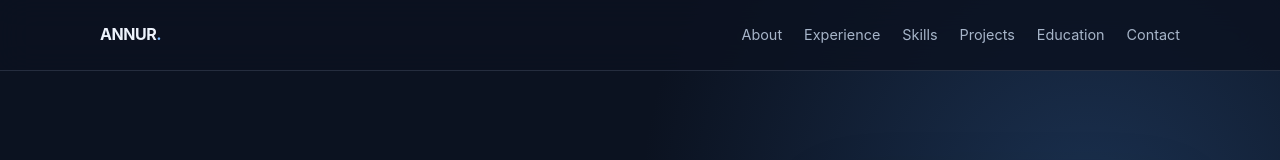
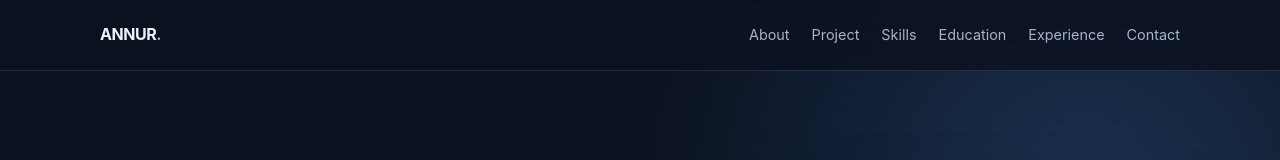
Before and after one commit to Annur01/annur-portfolio, a plain HTML site: page index.html in a window 1280 px wide. Shown: the top 160 px of the page. Drawn offline with Linux system fonts and the light colour scheme.

Commit message:
Update index.html
Update portfolio homepage

```diff
--- a/index.html
+++ b/index.html
@@ -91,10 +91,10 @@
       <a class="brand" href="#home">ANNUR<span>.</span></a>
       <div class="nav-links">
         <a href="#about">About</a>
-        <a href="#experience">Experience</a>
+        <a href="#project">Project</a>
         <a href="#skills">Skills</a>
-        <a href="#projects">Projects</a>
         <a href="#education">Education</a>
+        <a href="#Experience">Experience</a>
         <a href="#contact">Contact</a>
       </div>
     </nav>
```
